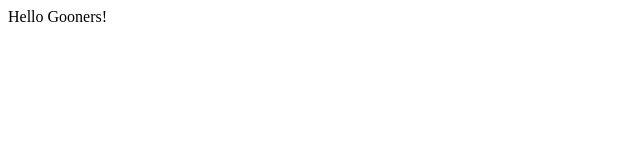
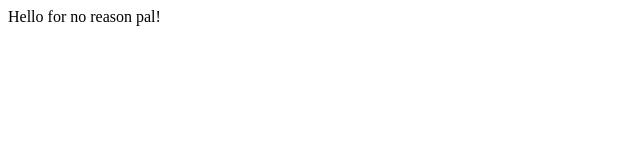
Before and after one commit to WilcaledM22/WilcaledM22.github.io, a plain HTML site: page index.html in a window 1280 px wide. Shown: the full height of the page, 0-640 px from the left. Drawn offline with Linux system fonts and the light colour scheme.

Commit message:
Update index.html

```diff
--- a/index.html
+++ b/index.html
@@ -3,9 +3,9 @@
 <head>
     <meta charset="UTF-8">
     <meta name="viewport" content="width=device-width, initial-scale=1.0">
-    <title>My Goonsite</title>
+    <title>Pointless Website</title>
 </head>
 <body>
-    Hello Gooners!
+    Hello for no reason pal!
 </body>
 </html>
```
